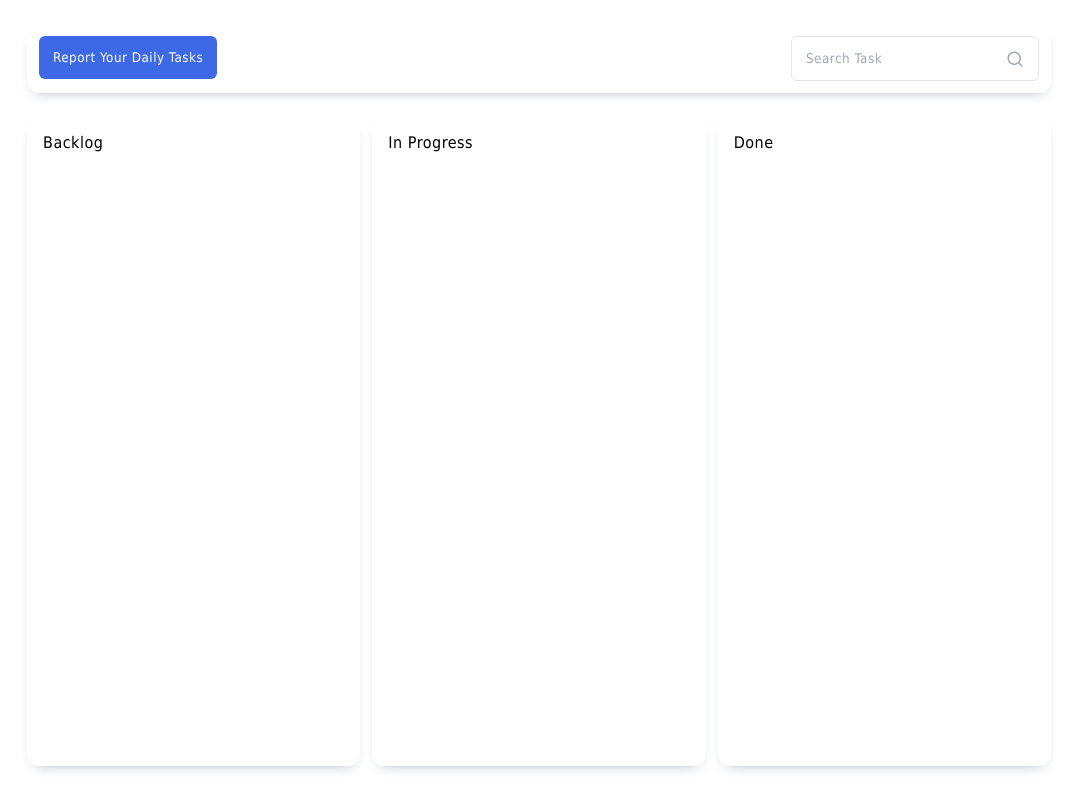
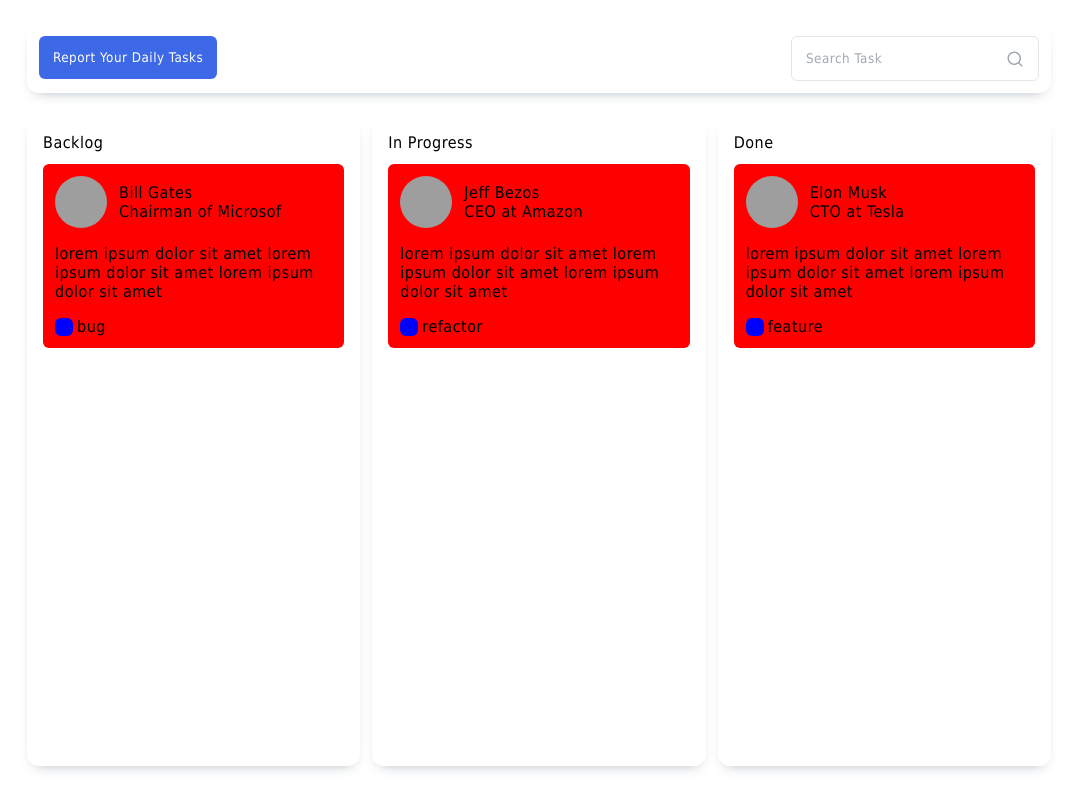
Before and after one commit to ismailsumercetin/kanban-task-app, a React (Create React App) app: page / in a window 1280 px wide. Shown: the whole page, without its empty margins (101-1178 px from the left). Built offline with nearby package versions, Linux system fonts and the light colour scheme; grey boxes are pictures that could not be loaded.

Commit message:
NovusTask :: add task provider with dnd

```diff
--- a/package.json
+++ b/package.json
@@ -5,6 +5,7 @@
   "dependencies": {
     "@types/react": "^18.2.7",
     "react": "^18.2.0",
+    "react-beautiful-dnd": "^13.1.1",
     "react-dom": "^18.2.0",
     "react-scripts": "5.0.1"
   },
@@ -33,6 +34,7 @@
     ]
   },
   "devDependencies": {
+    "@types/react-beautiful-dnd": "^13.1.4",
     "typescript": "^4.9.5"
   }
 }
--- a/src/components/KanbanContainer.tsx
+++ b/src/components/KanbanContainer.tsx
@@ -1,21 +1,63 @@
+import { DragDropContext, Droppable, Draggable } from "react-beautiful-dnd";
 import { KANBAN_BOARD_TYPES } from "../constants";
+import { Type_TaskStatus } from "../types";
+import useTask from "../contexts/useTask";
+import TaskCard from "./TaskCard";
+import useUser from "../contexts/useUser";
 
 const KanbanContainer = () => {
+  const { getTasksByStatus } = useTask();
+  const { getUserById } = useUser();
   return (
     <div className="container__kanban">
+      <DragDropContext onDragEnd={(a) => console.log(a)}>
         {
-        Object.keys(KANBAN_BOARD_TYPES).map(type => {
-          const cn = `kanban kanban__${type} shadow`;
+          Object.keys(KANBAN_BOARD_TYPES).map((status, index) => {
+            const filteredTasks = getTasksByStatus(status as Type_TaskStatus);
+            const cn = `kanban kanban__${status} shadow`;
             return (
               <div className={cn}>
-              <div className="kanban__title">{KANBAN_BOARD_TYPES[type]}</div>
-              <div className="kanban__tasksection">
-                { /* DnD container */ }
+                <div className="kanban__title">{KANBAN_BOARD_TYPES[status]}</div>
+                <Droppable key={index} droppableId={status}>
+                  {provided => (
+                    <div
+                      className="kanban__tasksection"
+                      ref={provided.innerRef}
+                      {...provided.droppableProps}
+                    >
+                      { filteredTasks.map((task, index) => {
+                        const { name, bio } = getUserById(task.userId);
+                        return (
+                          <Draggable
+                            key={task.id}
+                            draggableId={task.id}
+                            index={index}
+                          >
+                            {provided => (
+                              <div
+                                ref={provided.innerRef}
+                                {...provided.draggableProps}
+                                {...provided.dragHandleProps}
+                              >
+                                <TaskCard
+                                  task_type={task.task_type}
+                                  content={task.content}
+                                  name={name}
+                                  bio={bio}
+                                />
                               </div>
+                            )}
+                          </Draggable>
+                        );
+                      })}
+                    </div>
+                  )}
+                </Droppable>
               </div>
             );
           })
         }
+      </DragDropContext>
     </div>
   );
 };
--- a/src/components/TaskCard.tsx
+++ b/src/components/TaskCard.tsx
@@ -1,19 +1,31 @@
-const TaskCard = () => {
+interface IProps {
+  task_type: string
+  content: string
+  name: string
+  bio: string
+}
+
+const TaskCard = ({
+  task_type,
+  content,
+  name,
+  bio
+}: IProps) => {
   return (
     <div className="card__taskcard">
       <div className="card__taskcard__header">
         <img src='https://upload.wikimedia.org/wikipedia/commons/thumb/a/a8/Bill_Gates_2017_%28cropped%29.jpg/220px-Bill_Gates_2017_%28cropped%29.jpg'/>
         <div className="card__taskcard__header__userinfo">
-          <div>Bill Gates</div>
-          <div>Frontend Engineer at DevsHouse</div>
+          <div>{name}</div>
+          <div>{bio}</div>
         </div>
       </div>
       <div className="card__taskcard__content">
-        Lorem ipsum dolor sit amet, consectetur adipisicing elit. Porro nostrum, optio cupiditate necessitatibus laudantium voluptatem, numquam saepe culpa.
+        {content}
       </div>
       <div className="card__taskcard__footer">
         <span className="card__taskcard__typeindicator" />
-        <span>Bug</span>
+        <span>{task_type}</span>
       </div>
     </div>
   );
--- a/src/constants/index.ts
+++ b/src/constants/index.ts
@@ -1,5 +1,34 @@
+import { ITask } from "../types";
+
 export const KANBAN_BOARD_TYPES: {[key: string]: string} = {
   backlog: 'Backlog',
   inProgress: 'In Progress',
   done: 'Done'
 } as const;
+
+export const DUMMY_TASKS: ITask[] = [
+  {
+    id: '112341234234',
+    userId: '0',
+    task_type: 'bug',
+    content: 'lorem ipsum dolor sit amet lorem ipsum dolor sit amet lorem ipsum dolor sit amet',
+    createdAt: new Date(),
+    status: 'backlog'
+  },
+  {
+    id: '23523525235',
+    userId: '1',
+    task_type: 'feature',
+    content: 'lorem ipsum dolor sit amet lorem ipsum dolor sit amet lorem ipsum dolor sit amet',
+    createdAt: new Date(),
+    status: 'done'
+  },
+  {
+    id: '314124123123',
+    userId: '2',
+    task_type: 'refactor',
+    content: 'lorem ipsum dolor sit amet lorem ipsum dolor sit amet lorem ipsum dolor sit amet',
+    createdAt: new Date(),
+    status: 'inProgress'
+  }
+];
--- /dev/null
+++ b/src/contexts/useTask.tsx
@@ -0,0 +1,26 @@
+import React, { createContext, useState, useContext, FunctionComponent, ReactNode } from 'react';
+import { ITaskContext, Type_TaskStatus } from '../types';
+import { DUMMY_TASKS } from '../constants';
+
+const TaskContext = createContext<ITaskContext>({} as ITaskContext);
+
+export const TaskProvider: FunctionComponent<{ children: ReactNode }> = ({ children }) => {
+  const [tasks,] = useState(DUMMY_TASKS);
+
+  const getTasksByStatus = (status: Type_TaskStatus) => tasks.filter(task => task.status === status);
+
+  const values = {
+    tasks,
+    getTasksByStatus
+  };
+
+  return (
+    <TaskContext.Provider value={values}>
+      {children}
+    </TaskContext.Provider>
+  );
+};
+
+export default function useTask() {
+  return useContext(TaskContext);
+};
--- a/src/contexts/useUser.tsx
+++ b/src/contexts/useUser.tsx
@@ -1,36 +1,39 @@
 import React, { createContext, useState, useContext, FunctionComponent, ReactNode } from 'react';
-import { IUserContext } from '../types';
+import { IUser, IUserContext } from '../types';
 
 const UserContext = createContext<IUserContext>({} as IUserContext);
 
 const USERS = [
   {
-     "id": 0,
-		 "name": "Bill Gates",
-     "bio": "Chairman of Microsof",
+     id: '0',
+		 name: "Bill Gates",
+     bio: "Chairman of Microsof",
   },
   {
-     "id": 1,
-     "name": "Elon Musk",
-     "bio": "CTO at Tesla"
+     id: '1',
+     name: "Elon Musk",
+     bio: "CTO at Tesla"
   },
   {
-     "id": 2,
-     "name": "Jeff Bezos",
-     "bio": "CEO at Amazon"
+     id: '2',
+     name: "Jeff Bezos",
+     bio: "CEO at Amazon"
   }
 ];
 
 const getRandomUser = () => {
   const randId = Math.floor(Math.random() * 3);
-  return USERS.find(user => user.id === randId);
+  return USERS.find(user => user.id === `${randId}`);
 };
 
 export const UserProvider: FunctionComponent<{ children: ReactNode }> = ({ children }) => {
   const [user, ] = useState(getRandomUser());
 
+  const getUserById = (id: string) => USERS.find(user => user.id === id) as IUser;
+
   const values = {
-    user
+    user,
+    getUserById
   };
 
   return (
--- a/src/index.js
+++ b/src/index.js
@@ -3,10 +3,13 @@
 import './index.css';
 import App from './App';
 import { UserProvider } from './contexts/useUser';
+import { TaskProvider } from './contexts/useTask';
 
 const root = ReactDOM.createRoot(document.getElementById('root'));
 root.render(
   <UserProvider>
-    <App />
+    <TaskProvider>
+      <App />
+    </TaskProvider>
   </UserProvider>
 );
```
Also changed, not shown: src/types/index.ts (+15 -9 lines), 1 other file (tests, documents, lock files or other folders). Lines whose indentation alone changed are shown as unchanged.
